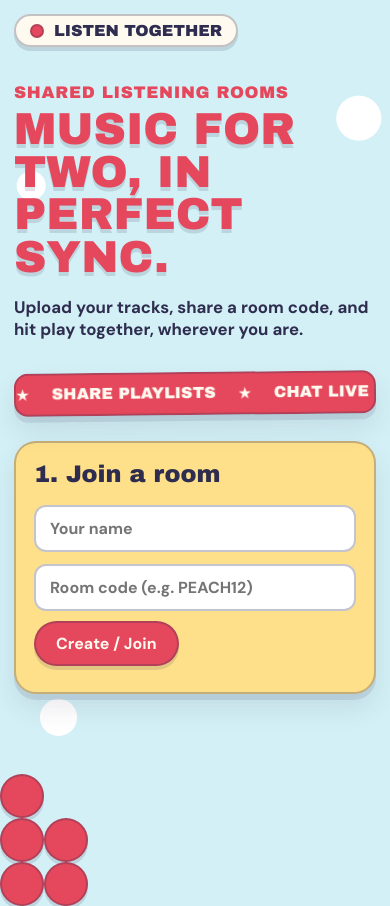
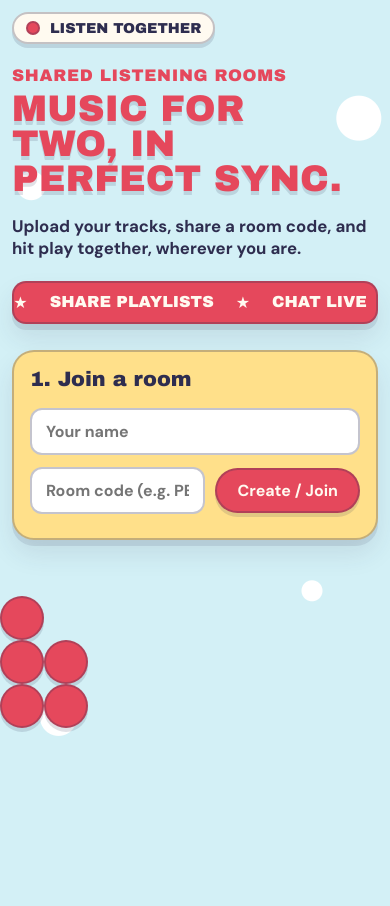
Before and after one commit to ritesh-jd/Listen-Together, a website: page public/index.html in a window 390 px wide. After the commit the page ends 844 px from the top, so only its background shows below. Drawn offline with nearby package versions, Linux system fonts and the light colour scheme; no server answers; a web font is replaced by a local one.

Commit message:
Fixed Phones window adjustment

```diff
--- a/public/style.css
+++ b/public/style.css
@@ -185,3 +185,24 @@ button:focus-visible { outline: 3px solid var(--violet); outline-offset: 2px; }
 .toast-visible { animation: pop .35s ease; }
 .toast-chat { background: var(--sky); }
 @keyframes pop { 0% { transform: translateX(24px) scale(.9); } 60% { transform: translateX(-4px) scale(1.04); } 100% { transform: none; } }
+
+/* phone fixes: no sideways scrolling, nothing covering the chat box */
+html, body { overflow-x: hidden; }
+.row input[type="text"] { flex: 1 1 150px; width: auto; min-width: 0; }
+.hero h1 { font-size: clamp(1.9rem, 9.5vw, 6.2rem); overflow-wrap: anywhere; }
+@media (max-width: 780px) {
+  .library-col { flex: 1 1 100%; min-width: 0; }
+  .nav { padding-right: 84px; }
+  .marquee { transform: none; }
+}
+@media (max-width: 520px) {
+  #app { padding: 12px 12px 56px; }
+  .hero { padding: 22px 0 16px; }
+  .logo { font-size: .9rem; padding: 6px 12px; }
+  #room-status-badge { top: 10px; bottom: auto; left: auto; right: 10px; max-width: none; }
+  .room-badge-menu { top: calc(100% + 8px); bottom: auto; }
+  #toast-container { top: 58px; left: 10px; right: 10px; max-width: none; }
+  .controls button { flex: 1 1 calc(50% - 10px); padding-inline: 10px; }
+  .card { padding: 16px; }
+  h2 { font-size: 1.3rem; }
+}
```
